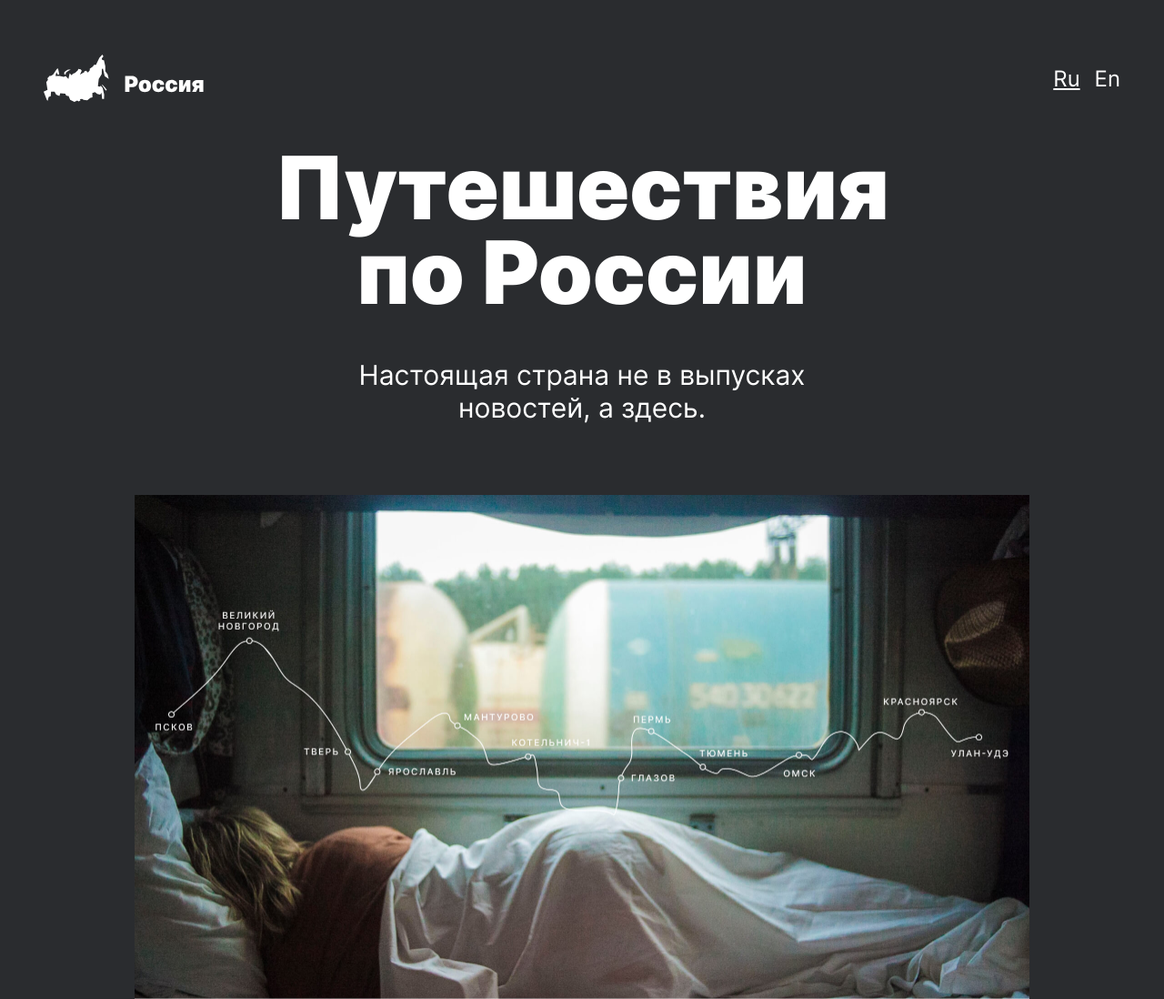
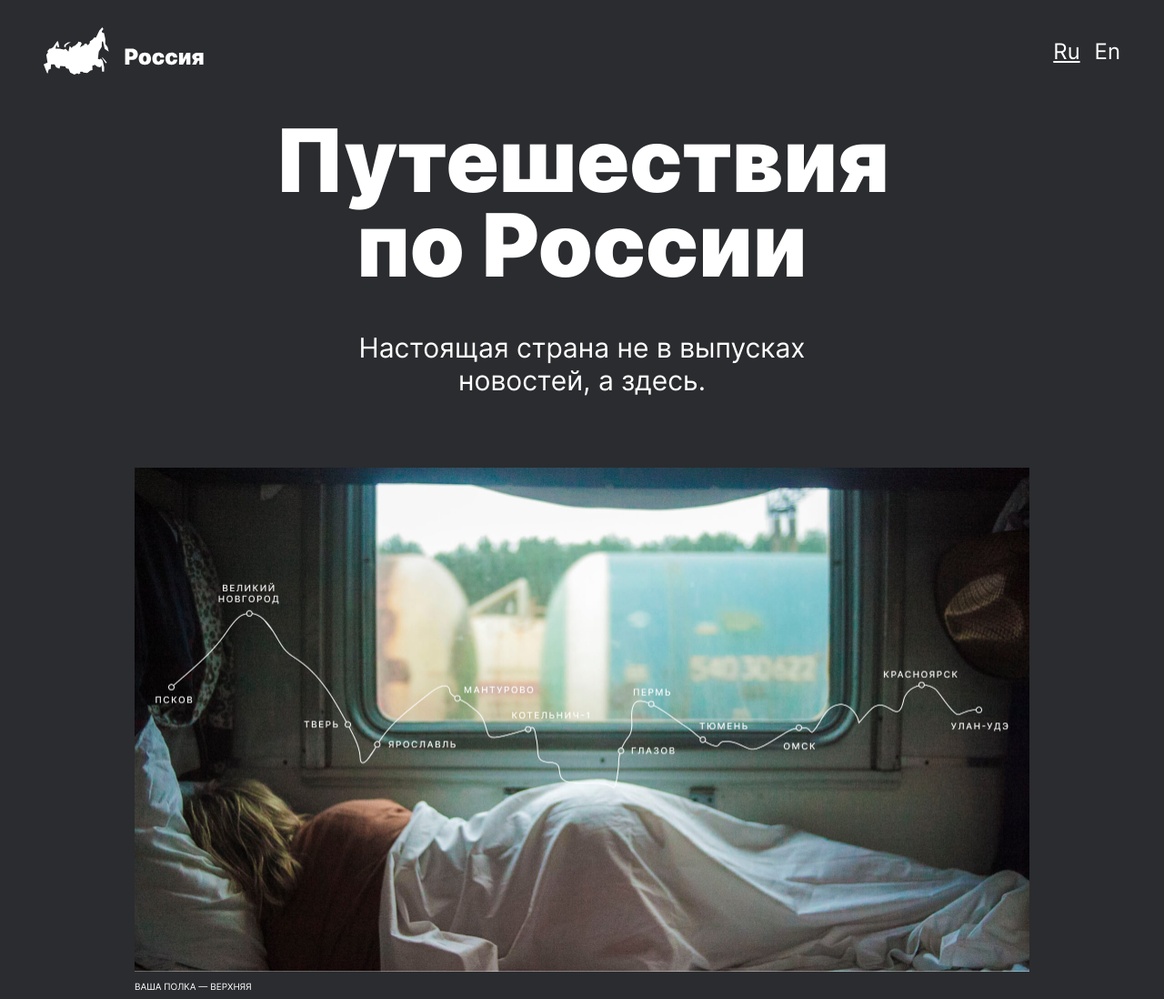
Before and after one commit to abatushkova/russian-travel, a plain HTML site: page index.html in a window 1280 px wide. Shown: the top 1098 px of the page at 91% size. Drawn offline with Linux system fonts and the light colour scheme.

Commit message:
change px to rem, add content style

```diff
--- /dev/null
+++ b/blocks/content/content.css
@@ -0,0 +1,5 @@
+.content {
+  width: 100%;
+  max-width: 1184px;
+  margin: 0 auto;
+}
--- a/blocks/header/__lang/header__lang.css
+++ b/blocks/header/__lang/header__lang.css
@@ -1,4 +1,4 @@
 .header__lang {
   display: inline-block;
-  margin-left: 16px;
+  margin-left: 1rem;
 }
--- a/blocks/header/header.css
+++ b/blocks/header/header.css
@@ -8,11 +8,7 @@
   display: flex;
   align-items: center;
   justify-content: space-between;
-  margin-top: 16px;
+  width: 100%;
+  max-width: 1184px;
+  margin: 0 auto;
 }
-
-@media screen and (min-width: 768px) {
-  .header {
-    margin-top: 30px;
-  }
-}
--- a/blocks/page/page.css
+++ b/blocks/page/page.css
@@ -23,7 +23,7 @@
 }
 
 .page {
-  padding: 16px 16px 24px;
+  padding: 1rem 1rem 1.5rem;
   box-sizing: border-box;
   background-color: #2a2c2f;
   color: #fff;
@@ -32,12 +32,12 @@
 
 @media screen and (min-width: 768px) {
   .page {
-    padding: 30px 24px 24px;
+    padding: 1.875rem 1.5rem 1.5rem;
   }
 }
 
 @media screen and (min-width: 1024px) {
   .page {
-    padding: 30px 48px 48px;
+    padding: 1.875rem 3rem 3rem;
   }
 }
--- a/index.css
+++ b/index.css
@@ -2,4 +2,5 @@
 
 @import './blocks/page/page.css';
 @import './blocks/header/header.css';
+@import './blocks/content/content.css';
 @import './blocks/lead/lead.css';
```
